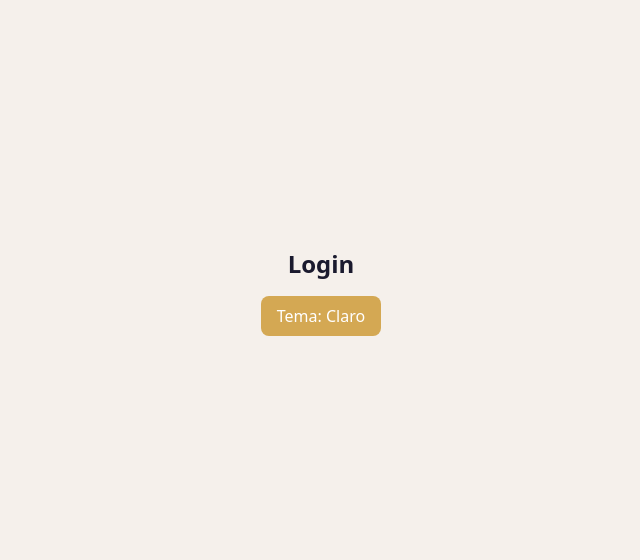
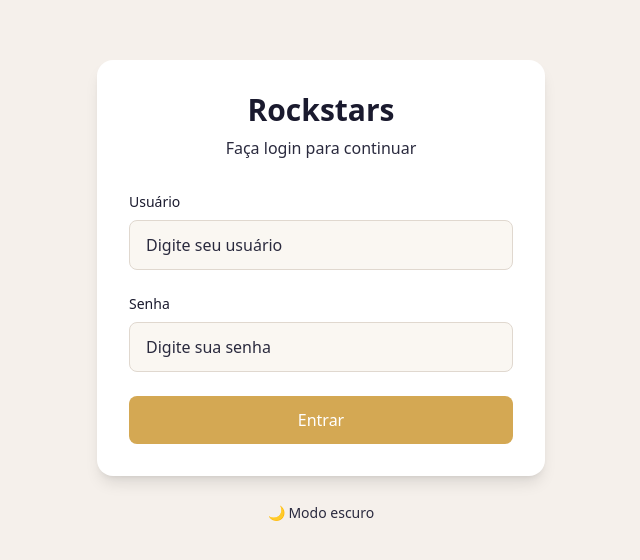
Before and after one commit to diegolobo/diegoluciodacunhalobo002256, a React (Vite) app in the folder front-end/: page /login in a window 1280 px wide. Shown: the part 108-668 px from the top of the page, without its empty margins (319-959 px from the left). Built offline with nearby package versions, Linux system fonts and the light colour scheme; no server answers.

Commit message:
feat: Aprimore a página de login com validação de formulário e interface de usuário melhorada

```diff
--- a/front-end/src/pages/Login/index.tsx
+++ b/front-end/src/pages/Login/index.tsx
@@ -1,20 +1,121 @@
+import { useState, FormEvent } from 'react'
+import { useNavigate, useLocation } from 'react-router-dom'
+import { useAuth } from '../../contexts/AuthContext'
 import { useTheme } from '../../contexts/ThemeContext'
 
 function Login() {
+  const [username, setUsername] = useState('')
+  const [password, setPassword] = useState('')
+  const [error, setError] = useState('')
+  const [isLoading, setIsLoading] = useState(false)
+
+  const { login } = useAuth()
   const { theme, toggleTheme } = useTheme()
+  const navigate = useNavigate()
+  const location = useLocation()
+
+  const from = location.state?.from?.pathname || '/'
+
+  const handleSubmit = async (e: FormEvent) => {
+    e.preventDefault()
+    setError('')
+
+    if (!username.trim()) {
+      setError('Usuário é obrigatório')
+      return
+    }
+
+    if (!password.trim()) {
+      setError('Senha é obrigatória')
+      return
+    }
+
+    setIsLoading(true)
+
+    try {
+      await login({ username, password })
+      navigate(from, { replace: true })
+    } catch (err) {
+      setError('Usuário ou senha inválidos')
+    } finally {
+      setIsLoading(false)
+    }
+  }
 
   return (
-    <div className="min-h-screen flex items-center justify-center bg-cream-100 dark:bg-dark-800 transition-colors">
-      <div className="text-center">
-        <h1 className="text-2xl font-bold text-dark-800 dark:text-cream-100 mb-4">
-          Login
-        </h1>
-        <button
-          onClick={toggleTheme}
-          className="px-4 py-2 bg-accent-gold hover:bg-accent-gold-hover text-white rounded-lg transition-colors"
-        >
-          Tema: {theme === 'light' ? 'Claro' : 'Escuro'}
-        </button>
+    <div className="min-h-screen flex items-center justify-center bg-cream-100 dark:bg-dark-800 transition-colors px-4">
+      <div className="w-full max-w-md">
+        <div className="bg-white dark:bg-dark-600 rounded-2xl shadow-lg p-8">
+          <div className="text-center mb-8">
+            <h1 className="text-3xl font-bold text-dark-800 dark:text-cream-100">
+              Rockstars
+            </h1>
+            <p className="text-dark-500 dark:text-cream-200 mt-2">
+              Faça login para continuar
+            </p>
+          </div>
+
+          <form onSubmit={handleSubmit} className="space-y-6">
+            <div>
+              <label
+                htmlFor="username"
+                className="block text-sm font-medium text-dark-800 dark:text-cream-100 mb-2"
+              >
+                Usuário
+              </label>
+              <input
+                id="username"
+                type="text"
+                value={username}
+                onChange={(e) => setUsername(e.target.value)}
+                className="w-full px-4 py-3 rounded-lg border border-cream-200 dark:border-dark-500 bg-cream-50 dark:bg-dark-700 text-dark-800 dark:text-cream-100 placeholder-dark-500 dark:placeholder-cream-200 focus:outline-none focus:ring-2 focus:ring-accent-gold transition-colors"
+                placeholder="Digite seu usuário"
+                disabled={isLoading}
+              />
+            </div>
+
+            <div>
+              <label
+                htmlFor="password"
+                className="block text-sm font-medium text-dark-800 dark:text-cream-100 mb-2"
+              >
+                Senha
+              </label>
+              <input
+                id="password"
+                type="password"
+                value={password}
+                onChange={(e) => setPassword(e.target.value)}
+                className="w-full px-4 py-3 rounded-lg border border-cream-200 dark:border-dark-500 bg-cream-50 dark:bg-dark-700 text-dark-800 dark:text-cream-100 placeholder-dark-500 dark:placeholder-cream-200 focus:outline-none focus:ring-2 focus:ring-accent-gold transition-colors"
+                placeholder="Digite sua senha"
+                disabled={isLoading}
+              />
+            </div>
+
+            {error && (
+              <div className="p-3 rounded-lg bg-red-100 dark:bg-red-900/30 text-red-700 dark:text-red-400 text-sm">
+                {error}
+              </div>
+            )}
+
+            <button
+              type="submit"
+              disabled={isLoading}
+              className="w-full py-3 px-4 bg-accent-gold hover:bg-accent-gold-hover disabled:opacity-50 disabled:cursor-not-allowed text-white font-medium rounded-lg transition-colors"
+            >
+              {isLoading ? 'Entrando...' : 'Entrar'}
+            </button>
+          </form>
+        </div>
+
+        <div className="mt-6 text-center">
+          <button
+            onClick={toggleTheme}
+            className="text-sm text-dark-500 dark:text-cream-200 hover:text-dark-800 dark:hover:text-cream-100 transition-colors"
+          >
+            {theme === 'light' ? '🌙 Modo escuro' : '☀️ Modo claro'}
+          </button>
+        </div>
       </div>
     </div>
   )
```
